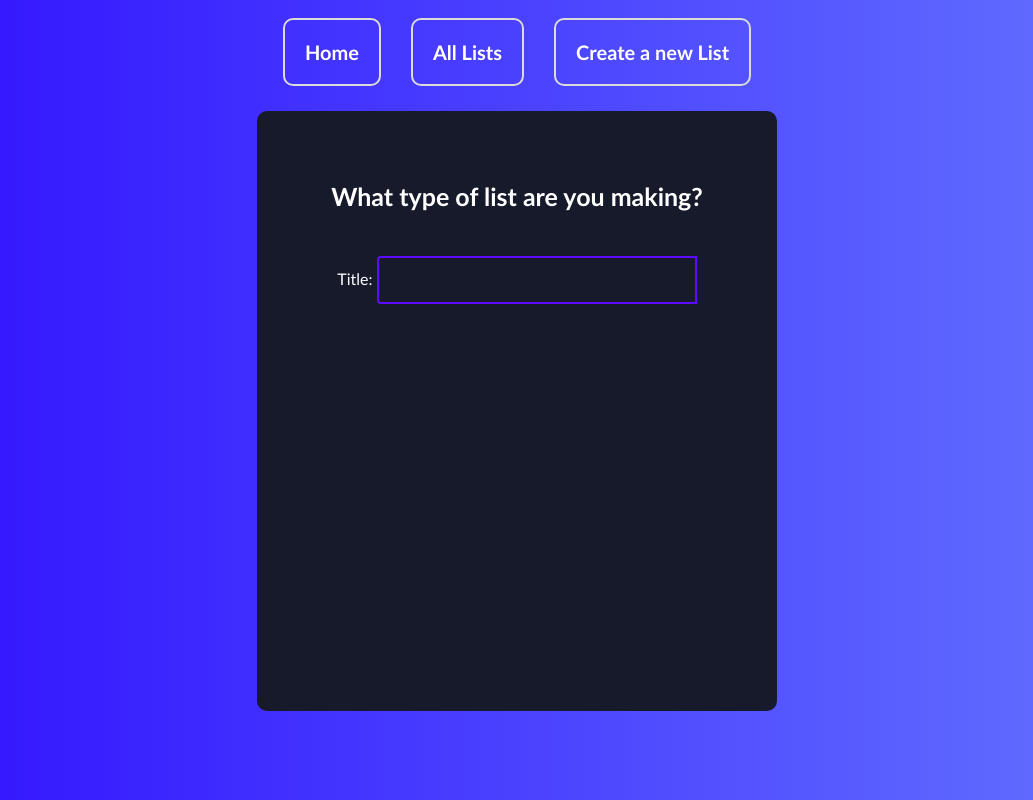
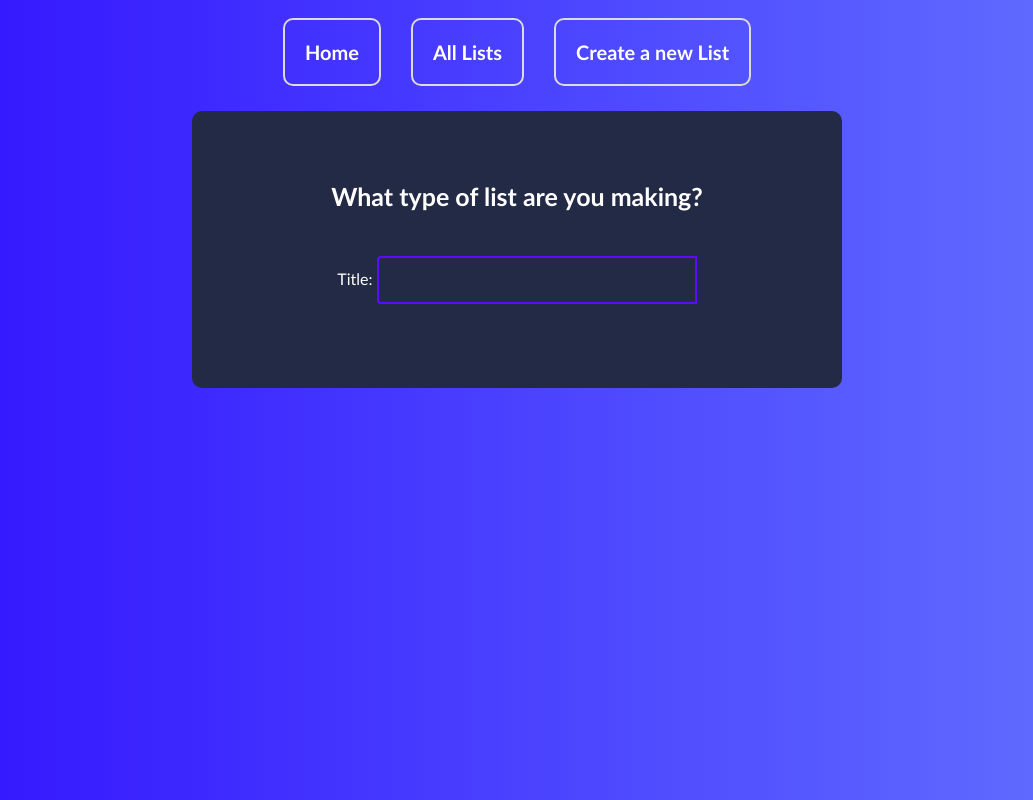
Before and after one commit to jesspesale/TodoTracker-hooks, a React (Create React App) app in the folder TodoTracker-frontend/: page /lists/new in a window 1280 px wide. Shown: the whole page, without its empty margins (123-1156 px from the left). Built offline with nearby package versions, Linux system fonts and the light colour scheme.

Commit message:
fixed some more styling for list itmes and trash icon

```diff
--- a/TodoTracker-frontend/src/App.css
+++ b/TodoTracker-frontend/src/App.css
@@ -11,9 +11,9 @@
   display: flex;
   flex-direction: column;
   justify-content: start;
-  width: 520px;
-  min-height: 600px;
-  background: #161a2b;
+  width: 650px;
+  /* min-height: 600px; */
+  background: #232a46;
   text-align: center;
   margin: 28px auto;
   border-radius: 10px;
--- a/TodoTracker-frontend/src/components/Lists/Lists.css
+++ b/TodoTracker-frontend/src/components/Lists/Lists.css
@@ -7,9 +7,7 @@
 
 .list-item{
   display: flex;
-  justify-content: space-between;
-  text-align: center;
-  width: 475px;
+  width: 550px;
   margin-left: 30px;
   font-size: 20px;
   padding: 7px;
@@ -104,6 +102,6 @@
   align-items: center;
   font-size: 36px;
   cursor: pointer;
-  margin-top: 20px;
-  margin-left: 10px;
+  margin-top: 15px;
+  margin-left: 20px;
 }
```
